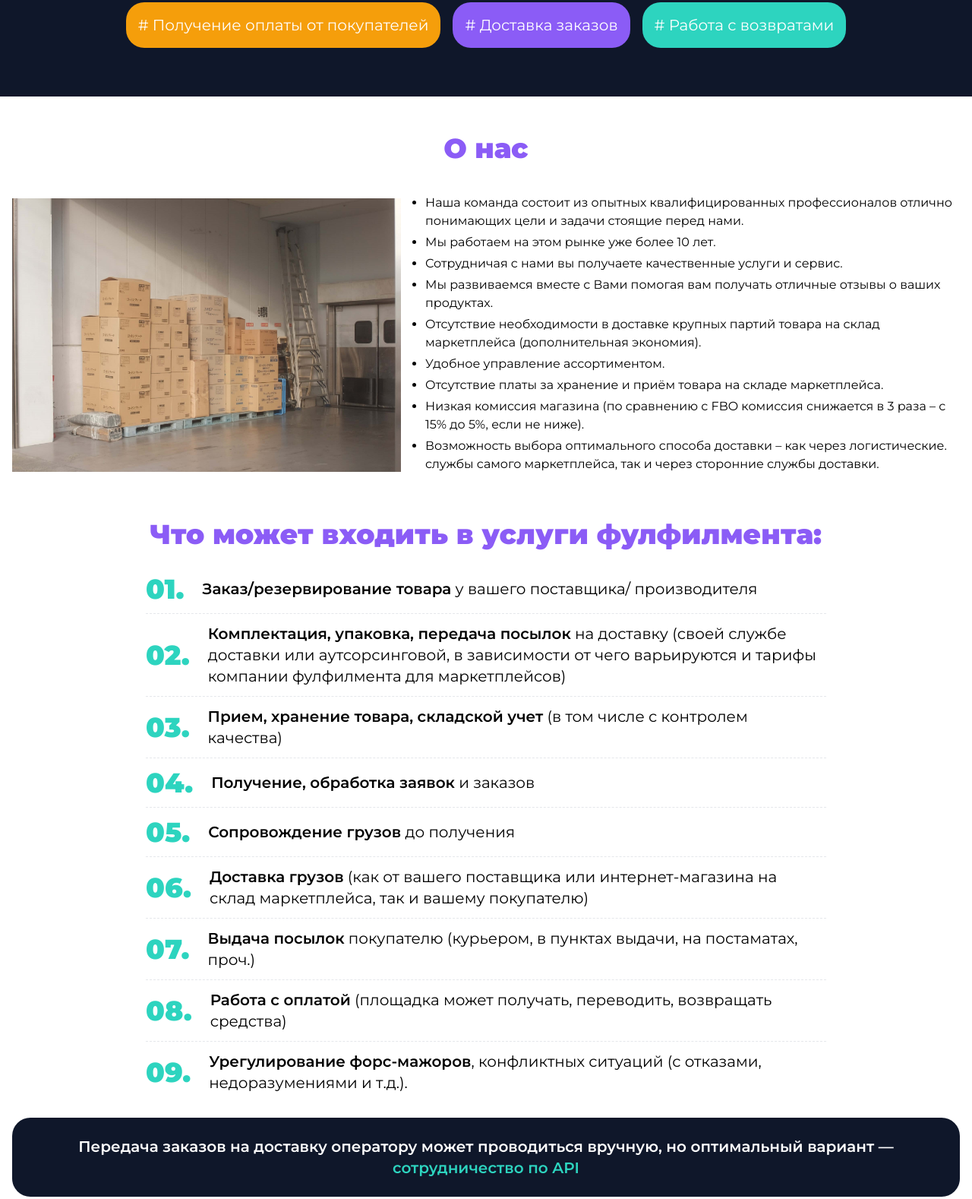
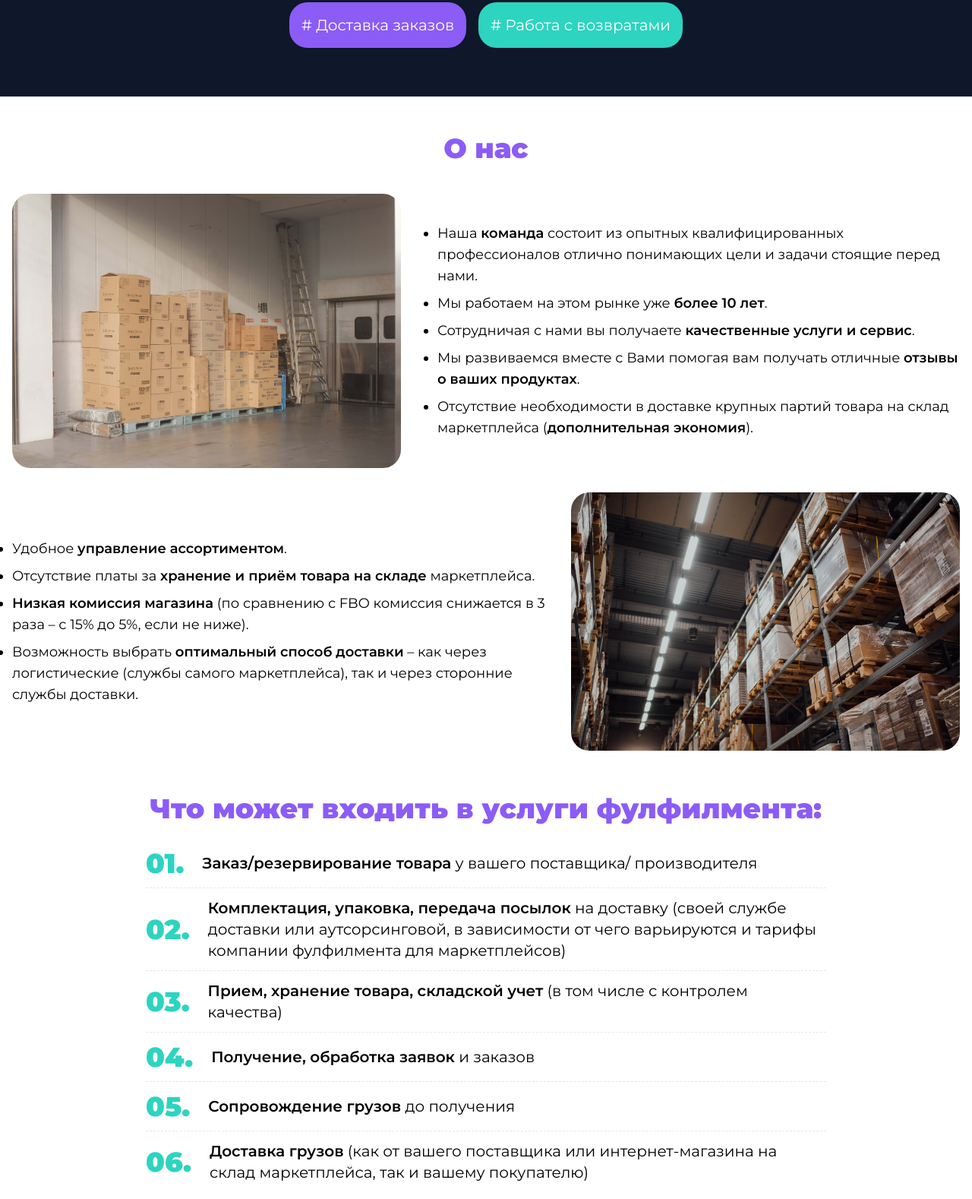
Before and after one commit to mityabondar/john-landing, a website: page index.html in a window 1280 px wide. Shown: the part 985-2563 px from the top of the page at 76% size. Drawn offline with Linux system fonts and the light colour scheme.

Commit message:
changed info

```diff
--- a/index.html
+++ b/index.html
@@ -24,7 +24,7 @@
                 +7 (996) 356-17-47
               </a>
             </div>
-            <address>г. Волгоград, п-кт. Маршала Жукова 95Б</address>
+            <address>г. Волгоград, проспект Маршала Жукова 105а</address>
           </div>
         </div>
       </div>
@@ -93,9 +93,6 @@
             <li class="bg-amber-500 text-white p-4 rounded-3xl text-xl text-center">
               <span># Комплектация и упаковка заказов</span>
             </li>
-            <li class="bg-amber-500 text-white p-4 rounded-3xl text-xl text-center">
-              <span># Получение оплаты от покупателей</span>
-            </li>
             <li class="bg-violet-500 text-white p-4 rounded-3xl text-xl text-center">
               <span># Доставка заказов</span>
             </li>
@@ -109,22 +106,31 @@
       <section id="about" class="mb-12 mt-12">
         <div class="container mx-auto px-4">
           <h2 class="text-4xl font-bold text-center mb-10 text-violet-500">О нас</h2>
-          <div class="flex gap-8 items-center">
-            <div class="max-w-lg about__image">
-              <img src="assets/images/about.jpg" alt="">
+          <div class="flex gap-8 mb-8 items-center">
+            <div class="about__image">
+              <img src="assets/images/about.jpg" class="max-w-lg rounded-3xl" alt="">
             </div>
             <div class="about__text">
-              <ul class="list-disc text-md">
-                <li class="mb-1">Наша команда состоит из опытных квалифицированных профессионалов отлично понимающих цели и задачи стоящие перед нами.</li>
-                <li class="mb-1">Мы работаем на этом рынке уже более 10 лет.</li>
-                <li class="mb-1">Сотрудничая с нами вы получаете качественные услуги и сервис.</li>
-                <li class="mb-1">Мы развиваемся вместе с Вами помогая вам получать отличные отзывы о ваших продуктах.</li>
-                <li class="mb-1">Отсутствие необходимости в доставке крупных партий товара на склад маркетплейса (дополнительная экономия).</li>
-                <li class="mb-1">Удобное управление ассортиментом.</li>
-                <li class="mb-1">Отсутствие платы за хранение и приём товара на складе маркетплейса.</li>
-                <li class="mb-1">Низкая комиссия магазина (по сравнению с FBO комиссия снижается в 3 раза – с 15% до 5%, если не ниже).</li>
-                <li class="mb-1">Возможность выбора оптимального способа доставки – как через логистические. службы самого маркетплейса, так и через сторонние службы доставки.</li>
+              <ul class="list-disc text-lg pl-4">
+                <li class="mb-2">Наша <span class="font-semibold">команда</span> состоит из опытных квалифицированных профессионалов отлично понимающих цели и задачи стоящие перед нами.</li>
+                <li class="mb-2">Мы работаем на этом рынке уже <span class="font-semibold">более 10 лет</span>.</li>
+                <li class="mb-2">Сотрудничая с нами вы получаете <span class="font-semibold">качественные услуги и сервис</span>.</li>
+                <li class="mb-2">Мы развиваемся вместе с Вами помогая вам получать отличные <span class="font-semibold">отзывы о ваших продуктах</span>.</li>
+                <li>Отсутствие необходимости в доставке крупных партий товара на склад маркетплейса (<span class="font-semibold">дополнительная экономия</span>).</li>
               </ul>
+            </div>
+          </div>
+          <div class="flex gap-8 items-center">
+            <div class="about__text">
+              <ul class="list-disc text-lg">
+                <li class="mb-2">Удобное <span class="font-semibold">управление ассортиментом</span>.</li>
+                <li class="mb-2">Отсутствие платы за <span class="font-semibold">хранение и приём товара на складе</span> маркетплейса.</li>
+                <li class="mb-2"><span class="font-semibold">Низкая комиссия магазина</span> (по сравнению с FBO комиссия снижается в 3 раза – с 15% до 5%, если не ниже).</li>
+                <li>Возможность выбрать <span class="font-semibold">оптимальный способ доставки</span> – как через логистические (службы самого маркетплейса), так и через сторонние службы доставки.</li>
+              </ul>
+            </div>
+            <div class="about__image">
+              <img src="assets/images/about2.jpg" class="max-w-lg rounded-3xl" alt="">
             </div>
           </div>
         </div>
@@ -157,18 +163,6 @@
             <li class="mb-3 mt-3 pt-3 flex items-center gap-6">
               <strong class="text-4xl text-teal-400">06.</strong>
               <div><span class="font-semibold">Доставка грузов</span> (как от вашего поставщика или интернет-магазина на склад маркетплейса, так и вашему покупателю)</div>
-            </li>
-            <li class="mb-3 mt-3 pt-3 flex items-center gap-6">
-              <strong class="text-4xl text-teal-400">07.</strong>
-              <div><span class="font-semibold">Выдача посылок</span> покупателю (курьером, в пунктах выдачи, на постаматах, проч.)</div>
-            </li>
-            <li class="mb-3 mt-3 pt-3 flex items-center gap-6">
-              <strong class="text-4xl text-teal-400">08.</strong>
-              <div><span class="font-semibold">Работа с оплатой</span> (площадка может получать, переводить, возвращать средства)</div>
-            </li>
-            <li class="mb-3 mt-3 pt-3 flex items-center gap-6">
-              <strong class="text-4xl text-teal-400">09.</strong>
-              <div><span class="font-semibold">Урегулирование форс-мажоров</span>, конфликтных ситуаций (с отказами, недоразумениями и т.д.).</div>
             </li>
           </ul>
           <p class="mt-8 bg-slate-900 rounded-3xl p-6 text-white text-xl text-center font-semibold">
@@ -203,7 +197,7 @@
           <div class="address__info flex justify-between items-center gap-6">
             <div>
               <strong class="text-xl block font-semibold text-teal-400">Адрес склада фулфилмент:</strong>
-              <address class="text-2xl">г. Волгоград,<br>п-кт. Маршала Жукова 95Б</address>
+              <address class="text-2xl">г. Волгоград,<br>проспект Маршала Жукова 105а</address>
             </div>
             <div class="text-right">
               <strong class="text-xl block mt-4 font-semibold text-teal-400">Часы работы:</strong>
@@ -213,7 +207,7 @@
             </div>
           </div>
         </div>
-        <iframe src="https://yandex.com/map-widget/v1/?um=constructor%3Ae252eefd291813ee9dcb3b0ddb860fba1a5b238f788ee6afa61f5a4453633311&amp;source=constructor" scroll="false" width="100%" height="320" frameborder="0"></iframe>
+        <iframe src="https://yandex.com/map-widget/v1/?um=constructor%3Ae252eefd291813ee9dcb3b0ddb860fba1a5b238f788ee6afa61f5a4453633311&amp;source=constructor" width="100%" height="320" frameborder="0"></iframe>
       </section>
     </main>
 
@@ -236,8 +230,8 @@
         </p>
       </div>
       <div class="developer">
-        <div class="container mx-auto px-4 text-center mt-4 text-sm">
-          Разработка сайта: <a href="https://t.me/dmityabo" class="text-teal-400" target="_blank">Dmitya Bo</a>
+        <div class="container mx-auto px-4 text-right mt-4 text-sm">
+          Разработка сайтов: <a href="https://t.me/dmityabo" class="text-teal-400" target="_blank">Dmitya Bo</a>
         </div>
       </div>
     </footer>
```
Also changed, not shown: assets/images/about2.jpg (added).
